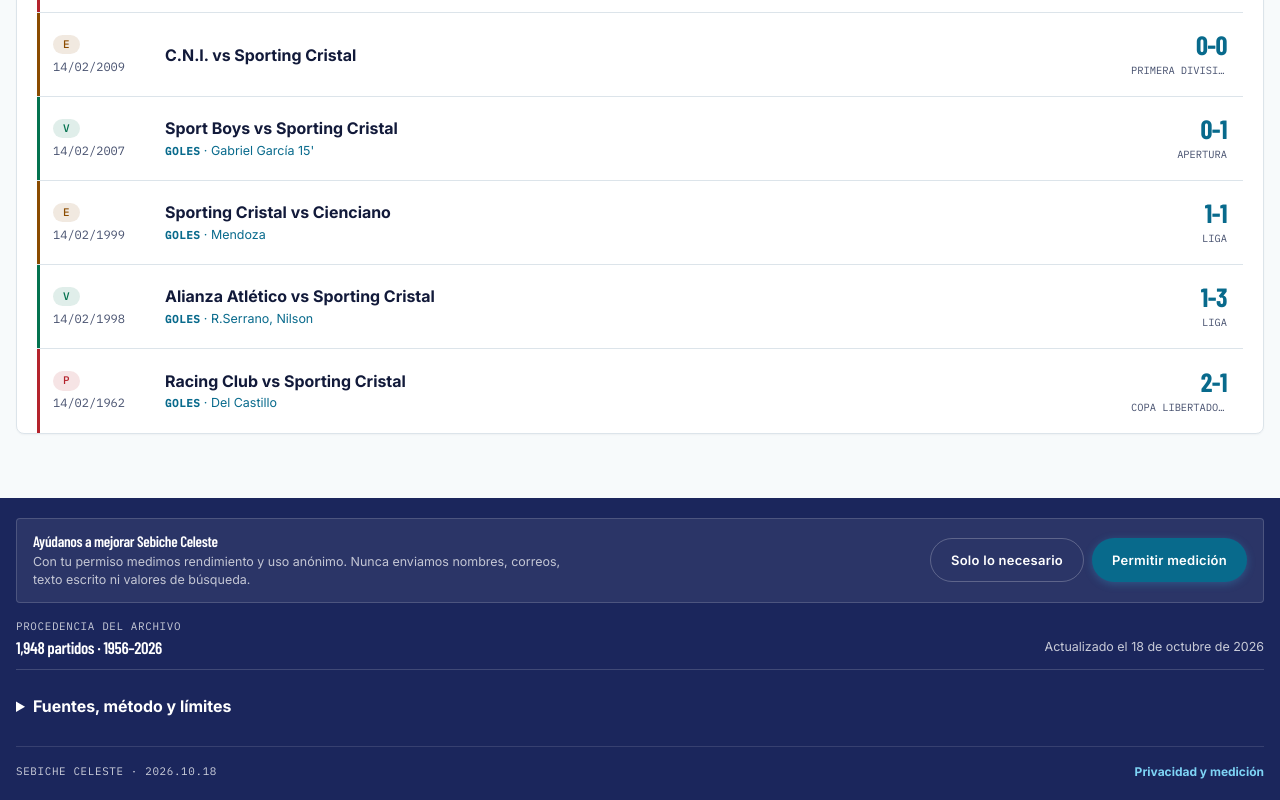
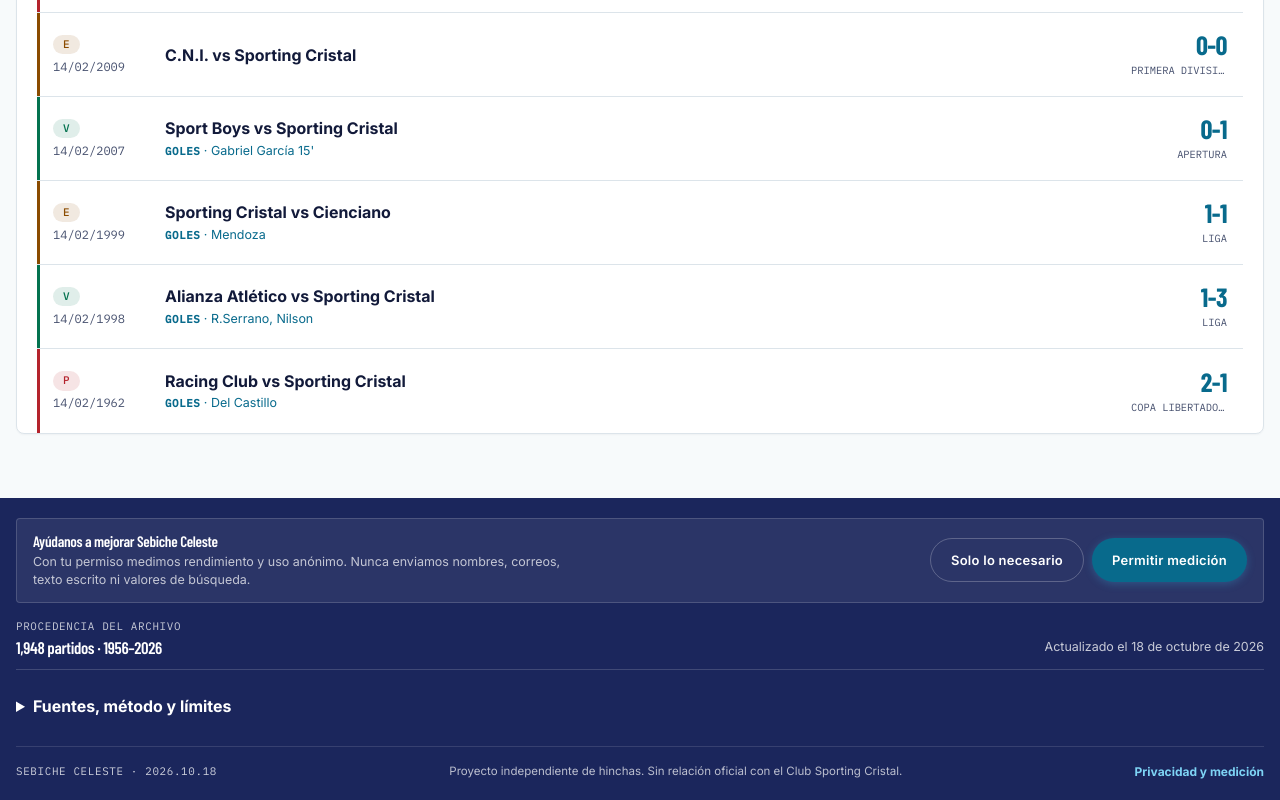
Before and after one commit to soysebiche/sc, a React (Vite) app: page / in a window 1280 px wide. Shown: the part 1169-1969 px from the top of the page. Built offline with nearby package versions, Linux system fonts and the light colour scheme.

Commit message:
Footer: non-affiliation disclaimer

```diff
--- a/src/App.js
+++ b/src/App.js
@@ -125,6 +125,7 @@
           <ArchiveProvenance metadata={archiveMetadata} />
           <div className="footer-meta">
             <p className="footer-signature">Sebiche Celeste &middot; {archiveMetadata.datasetRevision}</p>
+            <p className="footer-disclaimer">Proyecto independiente de hinchas. Sin relación oficial con el Club Sporting Cristal.</p>
             <a href="/privacidad.html">Privacidad y medición</a>
           </div>
         </div></footer>
--- a/src/styles/archive.css
+++ b/src/styles/archive.css
@@ -957,3 +957,9 @@
     border: 1px solid var(--border-subtle);
   }
 }
+
+.footer-disclaimer {
+  margin: 0;
+  font-size: 0.72rem;
+  opacity: 0.9;
+}
```
Also changed, not shown: brand/site-sync/after/footer-desktop-light.png (added), brand/site-sync/after/footer-mobile-light.png (added).
